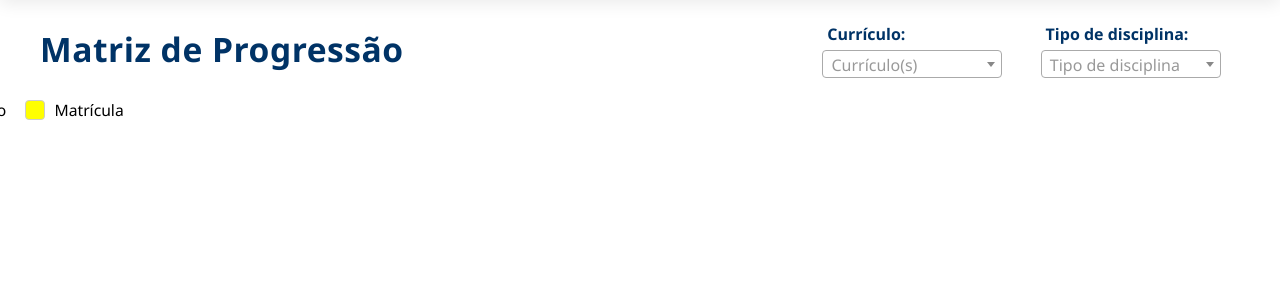
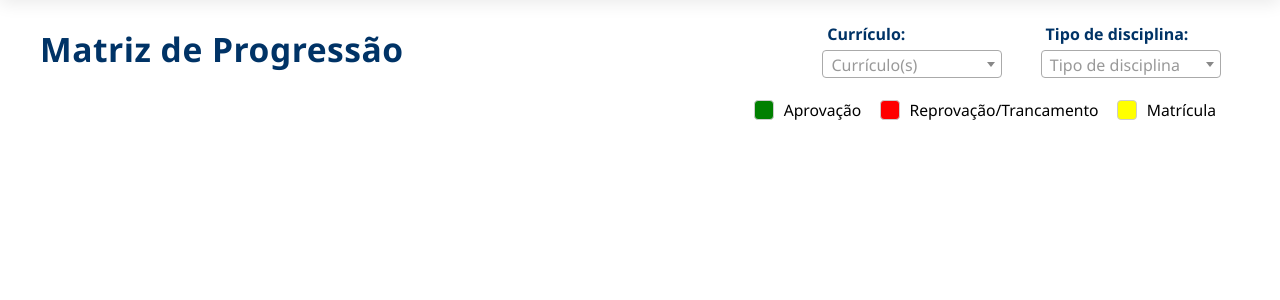
Before and after one commit to luccabcarvalho/Projeto-PRADIG-2025, a Django app: template sistemaDeAnaliseAcademicaUnirio/visualizacoes/templates/heatmap_desempenho.html in a window 1280 px wide; the page is wider, and only the part inside the window is pictured. Shown: the part 64-364 px from the top of that part. Run offline with Django 5.2, Linux system fonts and the light colour scheme; the template is opened without the code that fills it, so the values that code supplies are empty; some libraries are stand-ins or nearby versions.

Commit message:
ajuste posição da legenda

```diff
--- a/sistemaDeAnaliseAcademicaUnirio/visualizacoes/templates/heatmap_desempenho.html
+++ b/sistemaDeAnaliseAcademicaUnirio/visualizacoes/templates/heatmap_desempenho.html
@@ -110,9 +110,9 @@
         font-size: 0.98em;
     }
     .heatmap-legenda-above {
-        width: 163%;
+        width: 96%;
         display: flex;
-        justify-content: flex-start;
+        justify-content: flex-end;
         padding-bottom: 7px;
     }
     .heatmap-plot-wrapper {
```
